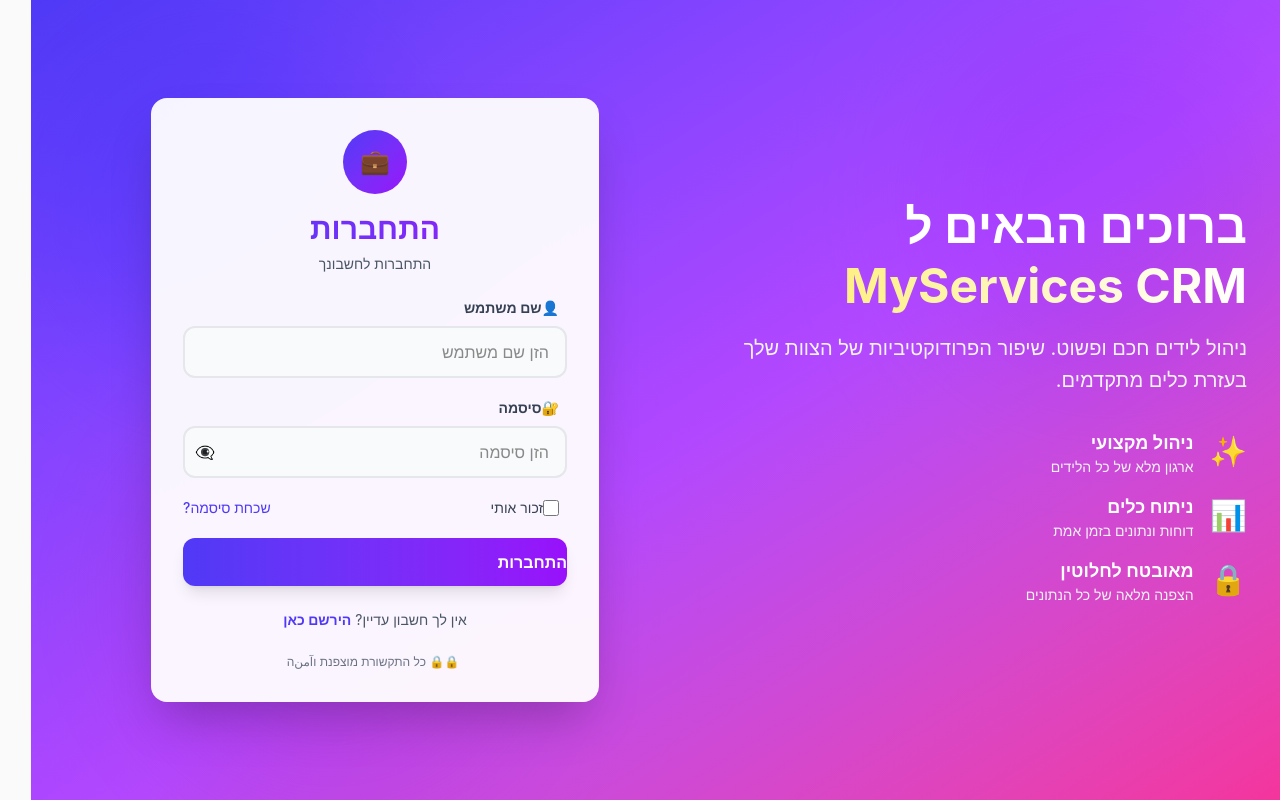
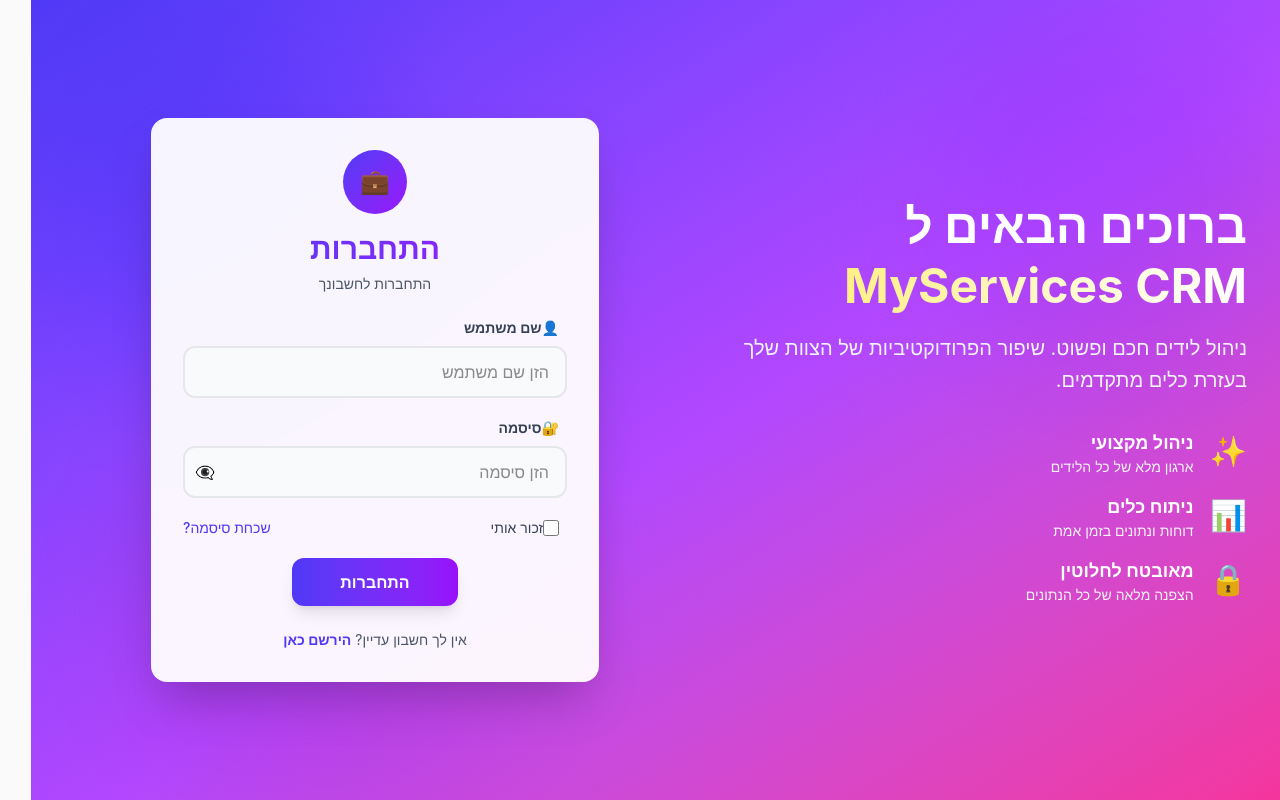
Before and after one commit to igorokun19-web/smartcrm, a React (Vite) app in the folder frontend/: page /login in a window 1280 px wide. Built offline with nearby package versions, Linux system fonts and the light colour scheme; no server answers.

Commit message:
✨ FIX: Login Page Layout
✅ Center login button (px-12 instead of w-full)
✅ Remove Arabic footer text from login page

Result: Cleaner, more professional login experience

```diff
--- a/frontend/src/pages/Login.jsx
+++ b/frontend/src/pages/Login.jsx
@@ -173,10 +173,11 @@
               )}
 
               {/* Login Button */}
+              <div className="flex justify-center">
                 <button
                   type="submit"
                   disabled={loading}
-                className="w-full bg-gradient-to-r from-indigo-600 to-purple-600 text-white font-bold py-3 rounded-xl hover:from-indigo-700 hover:to-purple-700 transition-all duration-300 transform hover:scale-105 active:scale-95 disabled:opacity-50 disabled:cursor-not-allowed disabled:scale-100 shadow-lg hover:shadow-xl"
+                  className="bg-gradient-to-r from-indigo-600 to-purple-600 text-white font-bold py-3 px-12 rounded-xl hover:from-indigo-700 hover:to-purple-700 transition-all duration-300 transform hover:scale-105 active:scale-95 disabled:opacity-50 disabled:cursor-not-allowed disabled:scale-100 shadow-lg hover:shadow-xl"
                 >
                   {loading ? (
                     <span className="flex items-center justify-center space-x-2 space-x-reverse">
@@ -187,6 +188,7 @@
                     "התחברות"
                   )}
                 </button>
+              </div>
             </form>
 
             {/* Login Link */}
@@ -204,13 +206,7 @@
 
 
 
-            {/* Footer */}
-            <div className="text-center">
-              <p className="text-xs text-gray-500 flex items-center justify-center space-x-1 space-x-reverse">
-                <span>🔒</span>
-                <span>{t("login.secureConnection")}</span>
-              </p>
-            </div>
+
           </div>
         </div>
       </div>
```
Lines whose indentation alone changed are shown as unchanged.
